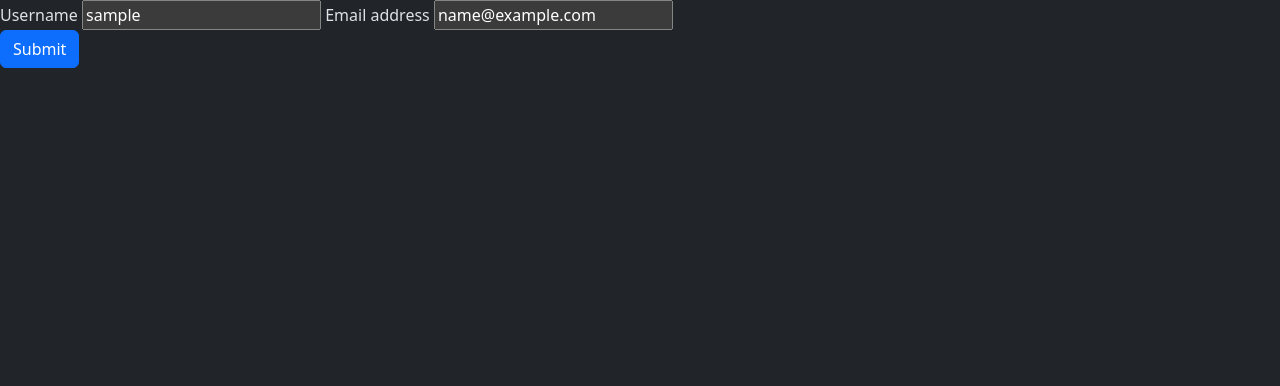
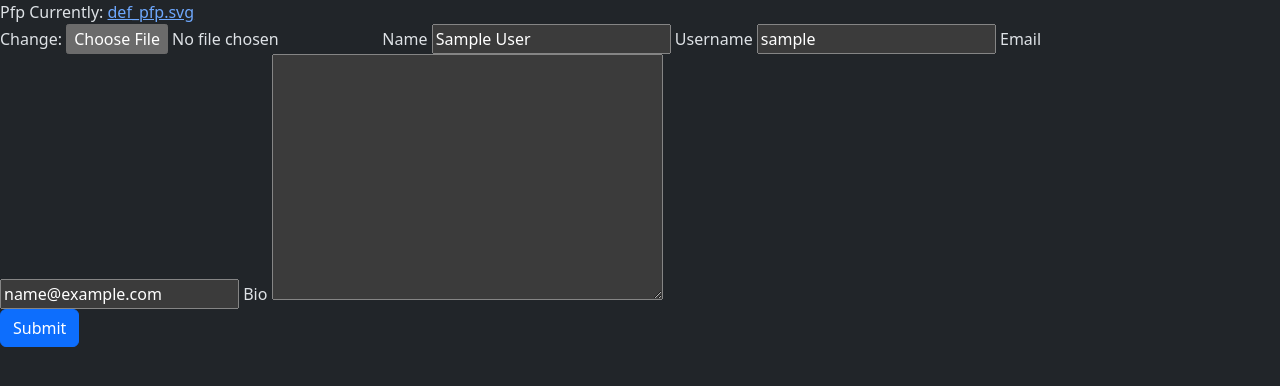
Before and after one commit to thetruespectre/Studying-Simulator, a Django app: page /edit-profile/ in a window 1280 px wide. Shown: the part 56-442 px from the top of the page. Run offline with Django 5.2, Linux system fonts and the light colour scheme; the visitor is signed in with stand-in values (Sample User, id 1).

Commit message:
customizing user model

```diff
--- a/base/forms.py
+++ b/base/forms.py
@@ -20,4 +20,4 @@
 class UserForm(ModelForm):
     class Meta:
         model = User
-        fields = ["username", "email"]
+        fields = ["pfp", "name", "username", "email", "bio"]
--- a/base/models.py
+++ b/base/models.py
@@ -3,7 +3,17 @@
 
 # Create your models here.
 class User(AbstractUser):
-    pass
+    pfp = models.ImageField(default="def_pfp.svg")
+    bio = models.TextField(null=True, blank=True)
+    name = models.CharField(default=AbstractUser.USERNAME_FIELD, null=True, blank=True, max_length=200)
+    username = models.CharField(max_length=200, unique=True, null=True, blank=True)
+    email = models.EmailField(unique=True)
+
+    USERNAME_FIELD = "email"
+    REQUIRED_FIELDS = ["username"]
+
+    def __str__(self):
+        return self.USERNAME_FIELD
 
 class Subject(models.Model):
     name = models.CharField(max_length=200)
--- a/base/templates/base/login.html
+++ b/base/templates/base/login.html
@@ -8,7 +8,7 @@
 
     <div class="mb-3 mu-3">
         <label class="form-label">
-            Username
+            Email
         </label>
         <input type="text" name="username" class="form-control" />
     </div>
--- a/base/templates/base/userEdit.html
+++ b/base/templates/base/userEdit.html
@@ -1,7 +1,7 @@
 {% extends 'main.html' %}
 {% block content %}
 
-<form method="POST", action="">
+<form method="POST", action="" enctype="multipart/form-data">
     {% csrf_token %}
     {% for thingy in form %}
         <label>{{thingy.label}}</label>
--- a/base/views.py
+++ b/base/views.py
@@ -189,10 +189,14 @@
     page = "login"
 
     if request.method == "POST":
-        username = request.POST.get("username")
+        email = request.POST.get("username")
         password = request.POST.get("password")
-        if userExists(username):
-            user = authenticate(username=username, password=password)
+        if userEmailExists(email) or userUsernameExists(email):
+            if userEmailExists(email):
+                user = authenticate(email=email, password=password)
+            elif userUsernameExists(email):
+                user = authenticate(userame=email, password=password)
+
             if user:
                 if request.user.is_authenticated:
                     logout(request)
@@ -232,7 +236,7 @@
 def userEdit(request):
     form = UserForm(instance=request.user)
     if request.method == "POST":
-        form = UserForm(request.POST, instance=request.user)
+        form = UserForm(request.POST, request.FILES, instance=request.user)
         if form.is_valid():
             form.save()
             return redirect("profile-page", request.user.id)
@@ -259,7 +263,17 @@
     else:
         return redirect("home")
 
-def userExists(username):
+def userEmailExists(email):
+    try:
+        user = User.objects.get(email=email)
+        if user:
+            return True
+        else:
+            return False
+    except:
+        return False
+
+def userUsernameExists(username):
     try:
         user = User.objects.get(username=username)
         if user:
--- a/studying_sim/settings.py
+++ b/studying_sim/settings.py
@@ -134,6 +134,9 @@
     BASE_DIR / "static"
 ]
 
+MEDIA_URL = "media/"
+MEDIA_ROOT = BASE_DIR / "static/images"
+
 # Default primary key field type
 # https://docs.djangoproject.com/en/5.0/ref/settings/#default-auto-field
 
--- a/studying_sim/urls.py
+++ b/studying_sim/urls.py
@@ -16,9 +16,13 @@
 """
 from django.contrib import admin
 from django.urls import path, include
+from django.conf.urls.static import static
+from django.conf import settings
 
 urlpatterns = [
     path('admin/', admin.site.urls),
     path('', include('base.urls')),
     path('api/', include("api.urls")),
 ]
+
+urlpatterns += static(settings.MEDIA_URL, document_root=settings.MEDIA_ROOT)
```
Also changed, not shown: base/templates/base/profile.html (+9 -2 lines), base/migrations/0002_user_bio_user_name_user_pfp_alter_user_email_and_more.py (added), db.sqlite3, static/images/def_pfp.svg (added).
